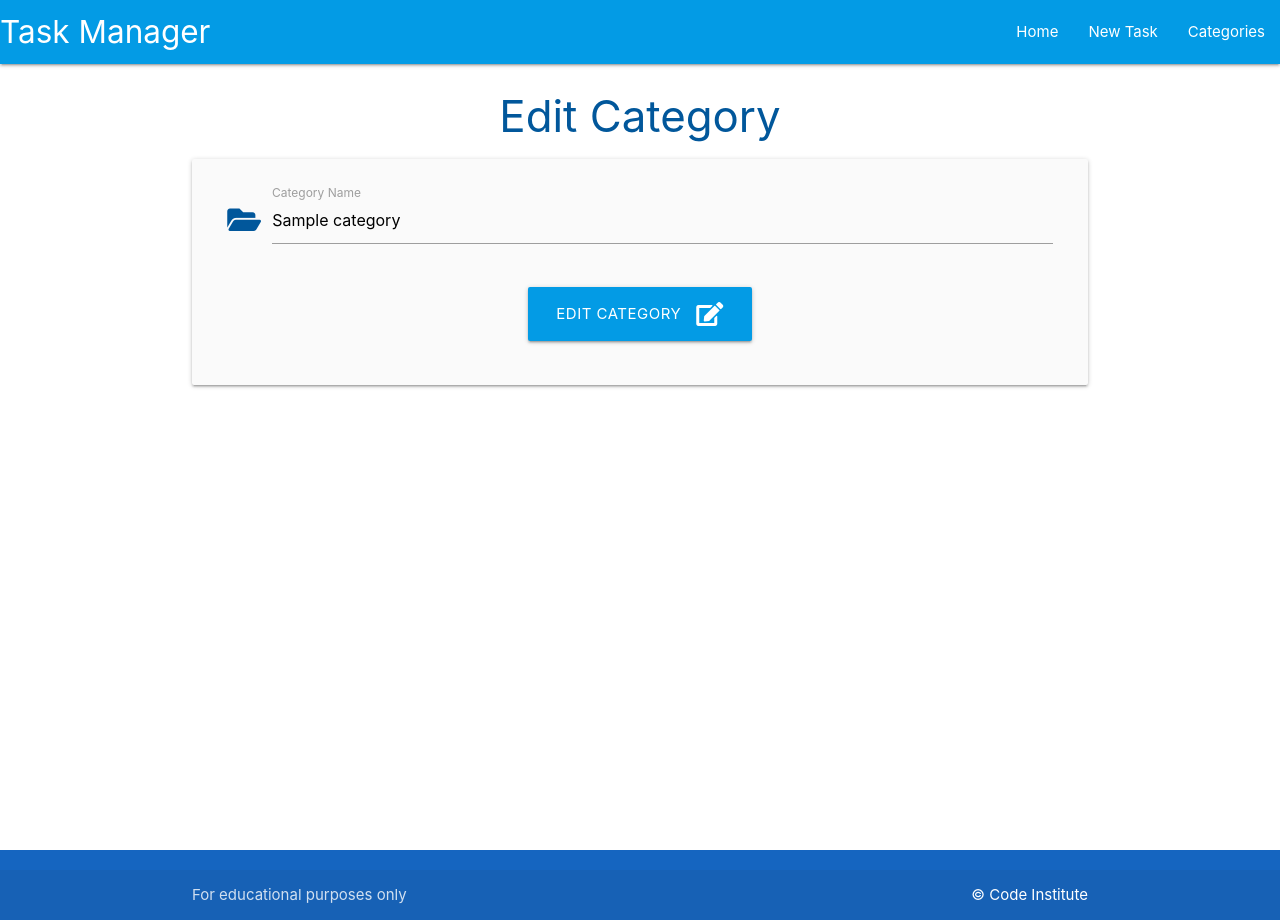
After one commit to A-Croshaw/Task-manager-walkthrough, a Flask app: page /edit_category/1 in a window 1280 px wide. The commit adds this page. Run offline with Flask 3, Linux system fonts and the light colour scheme; tables that the repository leaves empty hold one stand-in row (values such as "Sample post").

Commit message:
aDD READ EDIT AND DELETE FUNCTIONS

```diff
--- a/taskmanagers/routes.py
+++ b/taskmanagers/routes.py
@@ -1,4 +1,4 @@
-from flask import render_template
+from flask import render_template, request, redirect, url_for
 from taskmanagers import app, db
 from taskmanagers.models import Category, Task
 
@@ -6,3 +6,37 @@ from taskmanagers.models import Category, Task
 @app.route("/")
 def home():
     return render_template("tasks.html")
+
+
+@app.route("/categories")
+def categories():
+    categories = list(Category.query.order_by(Category.category_name).all())
+    return render_template("categories.html", categories=categories)
+
+
+@app.route("/add_category", methods=["GET", "POST"])
+def add_category():
+    if request.method == "POST":
+        category = Category(category_name=request.form.get("category_name"))
+        db.session.add(category)
+        db.session.commit()
+        return redirect(url_for("categories"))
+    return render_template("add_category.html")
+
+
+@app.route("/edit_category/<int:category_id>", methods=["GET", "POST"])
+def edit_category(category_id):
+    category = Category.query.get_or_404(category_id)
+    if request.method == "POST":
+        category.category_name = request.form.get("category_name")
+        db.session.commit()
+        return redirect(url_for("categories"))
+    return render_template("edit_category.html", category=category)
+
+
+@app.route("/delete_category/<int:category_id>")
+def delete_category(category_id):
+    category = Category.query.get_or_404(category_id)
+    db.session.delete(category)
+    db.session.commit()
+    return redirect(url_for("categories"))
--- a/taskmanagers/templates/base.html
+++ b/taskmanagers/templates/base.html
@@ -25,7 +25,7 @@
             <ul class="right hide-on-med-and-down">
                 <li><a href="{{ url_for('home') }}">Home</a></li>
                 <li><a href="">New Task</a></li>
-                <li><a href="">Categories</a></li>
+                <li><a href="{{ url_for('categories') }}">Categories</a></li>
             </ul>
             </div>
         </nav>
@@ -34,7 +34,7 @@
         <ul class="sidenav" id="mobile-demo">
             <li><a href="{{ url_for('home') }}">Home</a></li>
             <li><a href="">New Task</a></li>
-            <li><a href="">Categories</a></li>
+            <li><a href="{{ url_for('categories') }}">Categories</a></li>
         </ul>
     </header>
 
--- /dev/null
+++ b/taskmanagers/templates/edit_category.html
@@ -0,0 +1,27 @@
+{% extends "base.html" %}
+{% block content %}
+
+<h3 class="light-blue-text text-darken-4 center-align">Edit Category</h3>
+
+<div class="row card-panel grey lighten-5">
+    <form class="col s12" method="POST" action="{{ url_for('edit_category', category_id=category.id) }}">
+        <!-- category name -->
+        <div class="row">
+            <div class="input-field col s12">
+                <i class="fas fa-folder-open prefix light-blue-text text-darken-4"></i>
+                <input id="category_name" name="category_name" value="{{ category.category_name }}" minlength="3" maxlength="25" type="text" class="validate" required>
+                <label for="category_name">Category Name</label>
+            </div>
+        </div>
+        <!-- submit button -->
+        <div class="row">
+            <div class="col s12 center-align">
+                <button type="submit" class="btn-large light-blue darken-1">
+                    Edit Category <i class="fas fa-edit right"></i>
+                </button>
+            </div>
+        </div>
+    </form>
+</div>
+
+{% endblock %}
```
Also changed, not shown: taskmanagers/templates/categories.html (+16 -0 lines).
